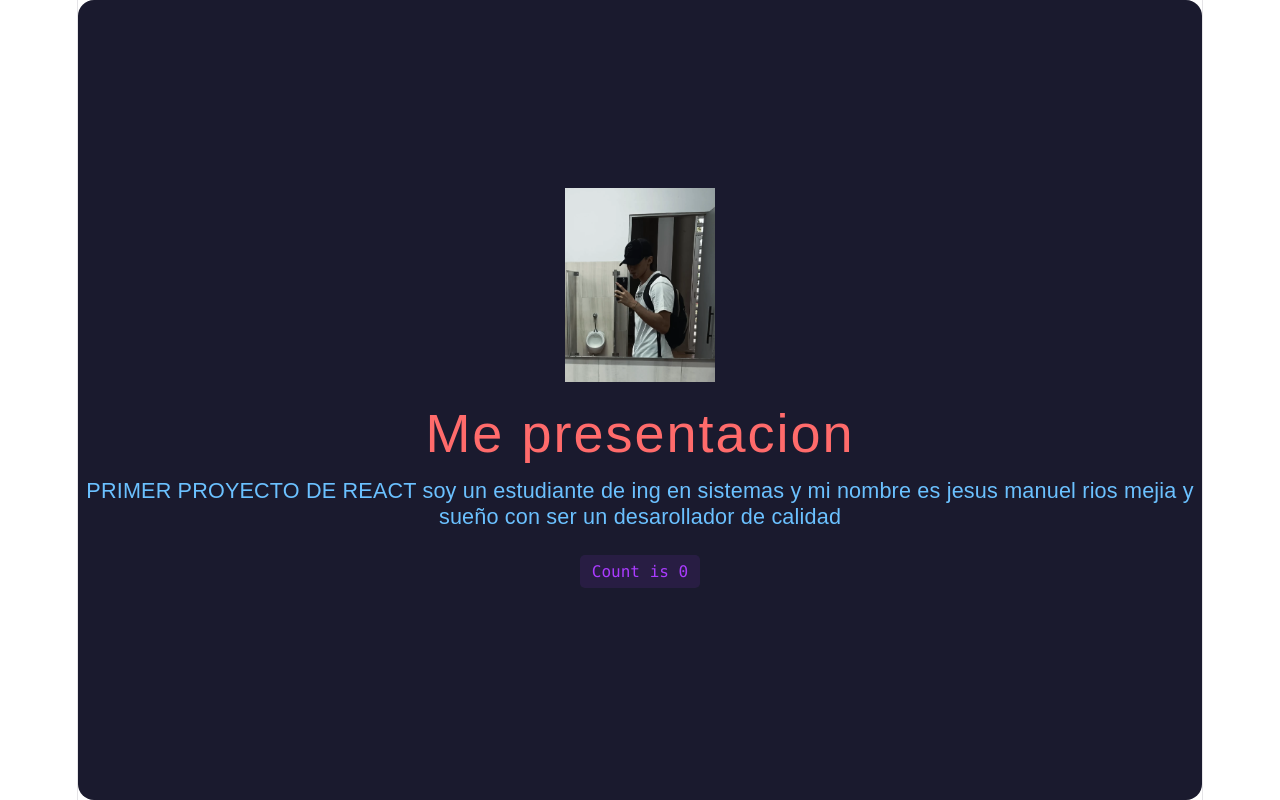
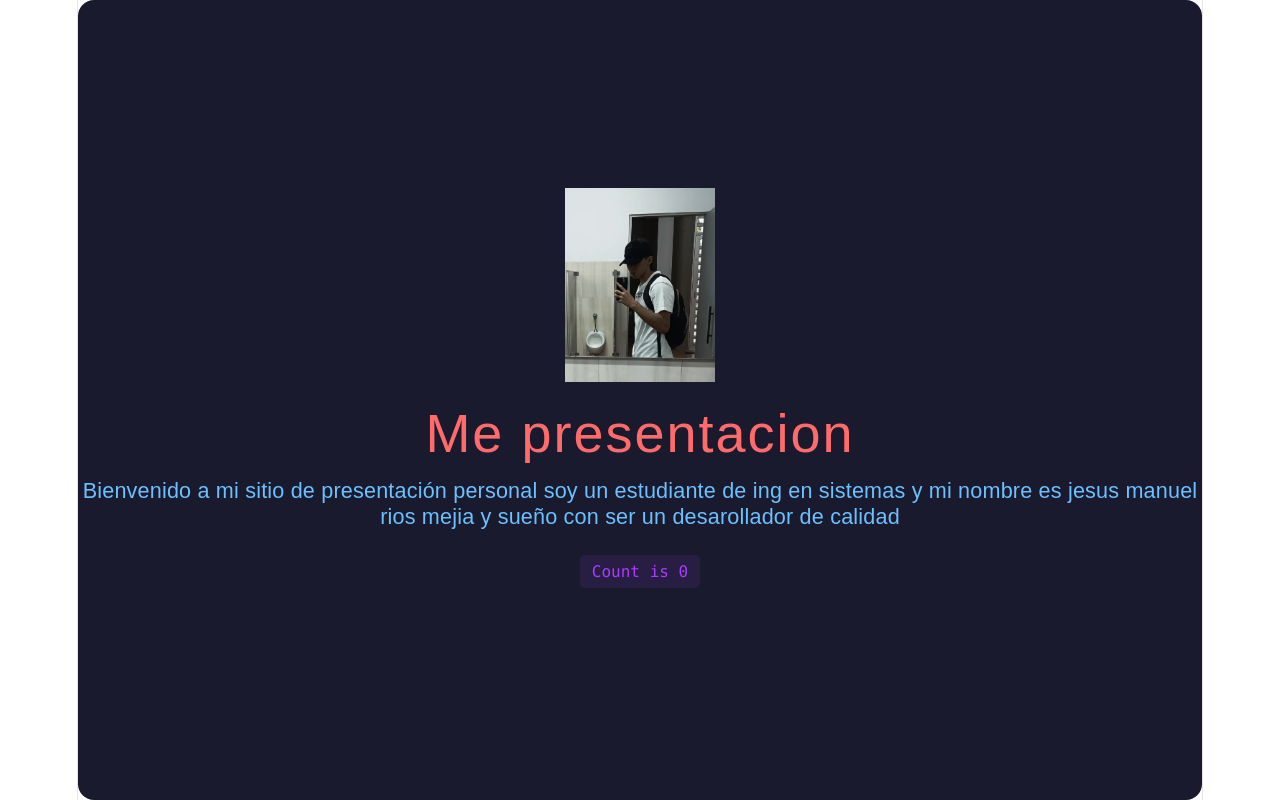
Before and after one commit to jmriosm-ship-it/react-jesus-manuel, a React (Vite) app: page / in a window 1280 px wide. Built offline with nearby package versions, Linux system fonts and the light colour scheme.

Commit message:
presentacion

```diff
--- a/src/App.jsx
+++ b/src/App.jsx
@@ -14,7 +14,7 @@ function App() {
           <img src={heroImg} alt="Jesús" style={{ width: '150px' }} />
           <h1>Me presentacion</h1>
           <p>
-            PRIMER PROYECTO DE REACT
+            Bienvenido a mi sitio de presentación personal
             soy un estudiante de ing en sistemas y mi nombre es jesus manuel rios mejia y sueño con ser un desarollador de calidad
           </p>
         </div>
```
